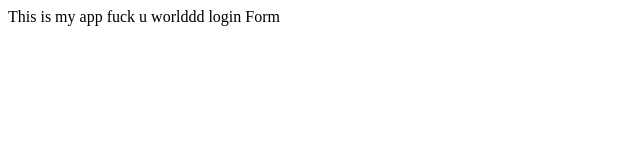
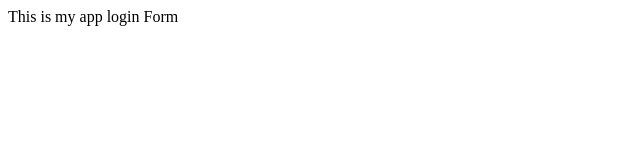
Before and after one commit to GunPowered2/test, a plain HTML site: page index.html in a window 1280 px wide. Shown: the whole page, without its empty margins (0-640 px from the left). Drawn offline with Linux system fonts and the light colour scheme.

Commit message:
Update index.html

```diff
--- a/index.html
+++ b/index.html
@@ -4,7 +4,7 @@
 
     </head>
     <body>
-        This is my app fuck u worlddd
+        This is my app
         login Form
     </body>
 </html>
```
